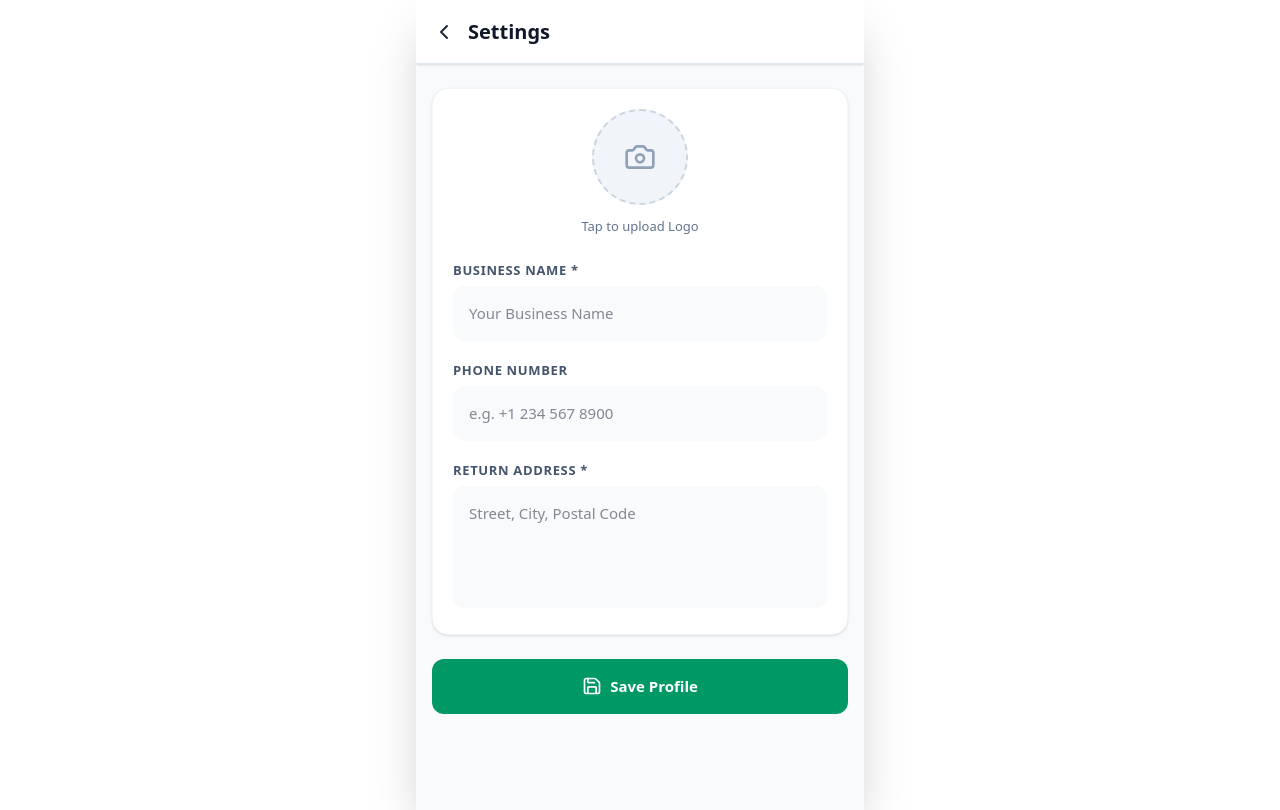
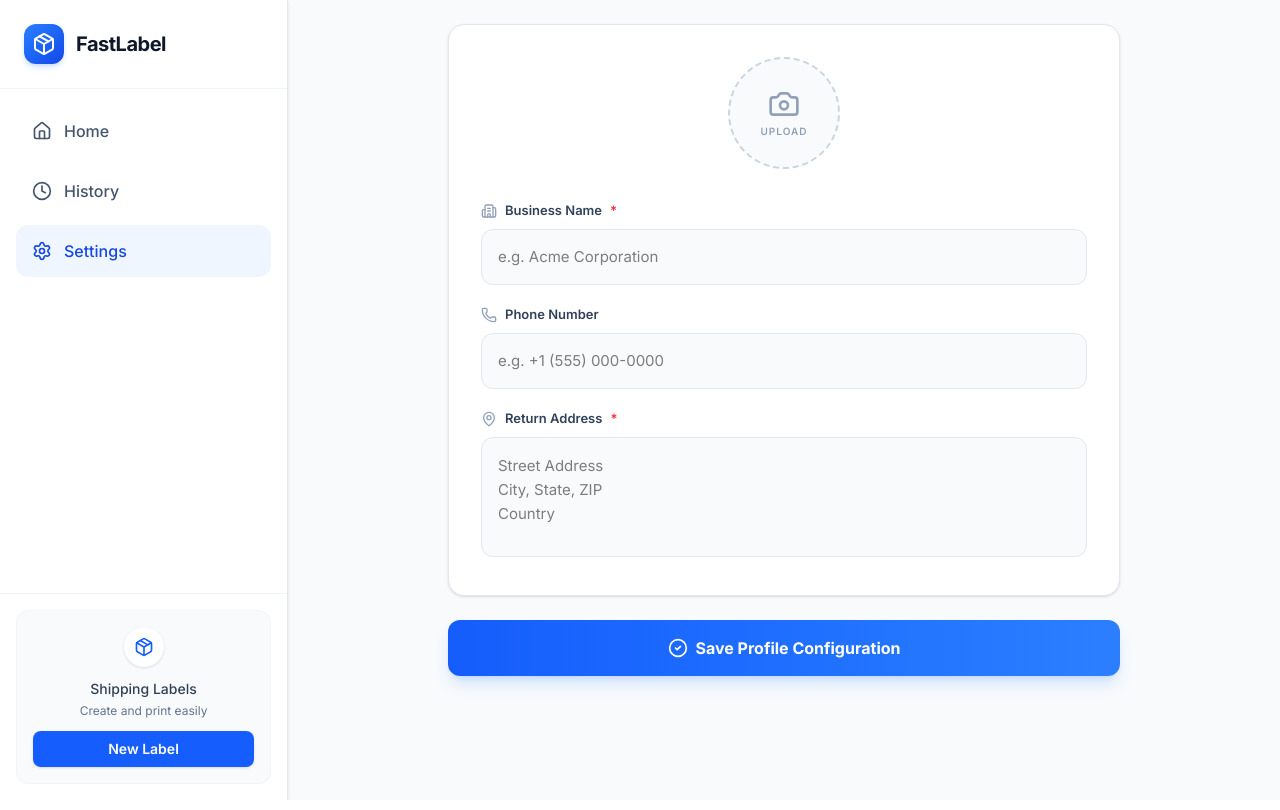
Before and after one commit to SkAteeq/FastLabel, a React (Vite) app: page / in a window 1280 px wide. Built offline with nearby package versions, Linux system fonts and the light colour scheme.

Commit message:
style: update branding and improve print handling
- Update brand color palette from emerald to blue
- Add Inter font for improved typography
- Refactor print workflow to use a dedicated print-root container
- Standardize UI states and toast styling

```diff
--- a/src/App.tsx
+++ b/src/App.tsx
@@ -6,7 +6,8 @@ import { BottomNav, TabType } from './components/BottomNav';
 import { SettingsView } from './views/SettingsView';
 import { HistoryView } from './views/HistoryView';
 import { CreatorWizard } from './views/CreatorWizard';
-import { Package, Settings as SettingsIcon, ChevronLeft, Plus } from 'lucide-react';
+import { Package, Settings as SettingsIcon, ChevronLeft, Plus, Home, Clock } from 'lucide-react';
+import { cn } from './lib/utils';
 
 export default function App() {
   const [currentTab, setCurrentTab] = useState<TabType>('home');
@@ -61,19 +62,87 @@ export default function App() {
   if (loading) {
     return (
       <div className="min-h-screen flex items-center justify-center bg-slate-50 dark:bg-slate-950 text-slate-500">
-        <Package className="w-12 h-12 animate-pulse" />
+        <Package className="w-12 h-12 animate-pulse text-blue-600" />
       </div>
     );
   }
 
   return (
-    <div className="min-h-screen bg-slate-50 dark:bg-slate-950 font-sans selection:bg-emerald-500/30 flex flex-col w-full max-w-md mx-auto relative shadow-2xl overflow-hidden">
-      <Toaster position="top-center" toastOptions={{ duration: 3000, className: 'dark:bg-slate-800 dark:text-white' }} />
+    <div className="min-h-screen bg-[#F8FAFC] dark:bg-slate-950 font-sans selection:bg-blue-500/30 flex flex-col md:flex-row w-full mx-auto relative overflow-hidden">
+      <Toaster position="top-center" toastOptions={{ duration: 3000, className: 'dark:bg-slate-800 dark:text-white rounded-xl shadow-lg border border-slate-100 dark:border-slate-700' }} />
 
       {!creatingLabel && (
+        <aside className="hidden md:flex flex-col w-64 lg:w-72 bg-white dark:bg-slate-900 border-r border-slate-200 dark:border-slate-800 shrink-0 h-screen shadow-sm z-20 print:hidden">
+          <div className="p-6 border-b border-slate-100 dark:border-slate-800 flex items-center gap-3">
+             <div className="w-10 h-10 rounded-xl bg-gradient-to-br from-blue-500 to-blue-700 flex items-center justify-center shadow-md shadow-blue-500/20">
+               <Package className="text-white w-6 h-6" />
+             </div>
+             <h1 className="text-xl font-bold text-slate-900 dark:text-white tracking-tight">FastLabel</h1>
+          </div>
+
+          <div className="p-4 flex-1 flex flex-col gap-2">
+            <button
+              onClick={() => handleTabChange('home')}
+              className={cn(
+                "flex items-center gap-3 px-4 py-3.5 rounded-xl transition-all duration-200 font-medium",
+                currentTab === 'home'
+                  ? "bg-blue-50 text-blue-700 dark:bg-blue-900/30 dark:text-blue-400"
+                  : "text-slate-600 hover:bg-slate-50 dark:text-slate-400 dark:hover:bg-slate-800/50"
+              )}
+            >
+              <Home className="w-5 h-5" />
+              Home
+            </button>
+            <button
+              onClick={() => handleTabChange('history')}
+              className={cn(
+                "flex items-center gap-3 px-4 py-3.5 rounded-xl transition-all duration-200 font-medium",
+                currentTab === 'history'
+                  ? "bg-blue-50 text-blue-700 dark:bg-blue-900/30 dark:text-blue-400"
+                  : "text-slate-600 hover:bg-slate-50 dark:text-slate-400 dark:hover:bg-slate-800/50"
+              )}
+            >
+              <Clock className="w-5 h-5" />
+              History
+            </button>
+            <button
+              onClick={() => handleTabChange('settings')}
+              className={cn(
+                "flex items-center gap-3 px-4 py-3.5 rounded-xl transition-all duration-200 font-medium",
+                currentTab === 'settings'
+                  ? "bg-blue-50 text-blue-700 dark:bg-blue-900/30 dark:text-blue-400"
+                  : "text-slate-600 hover:bg-slate-50 dark:text-slate-400 dark:hover:bg-slate-800/50"
+              )}
+            >
+              <SettingsIcon className="w-5 h-5" />
+              Settings
+            </button>
+          </div>
+
+          <div className="p-4 border-t border-slate-100 dark:border-slate-800">
+             <div className="bg-slate-50 dark:bg-slate-800/50 rounded-xl p-4 flex flex-col items-center text-center border border-slate-100 dark:border-slate-700/50">
+               <div className="w-10 h-10 bg-white dark:bg-slate-800 rounded-full flex items-center justify-center shadow-sm mb-3">
+                 <Package className="w-5 h-5 text-blue-600 dark:text-blue-400" />
+               </div>
+               <p className="text-sm font-medium text-slate-700 dark:text-slate-300 mb-1">Shipping Labels</p>
+               <p className="text-xs text-slate-500 dark:text-slate-400 mb-3">Create and print easily</p>
+               <button
+                 onClick={() => handleTabChange('home')}
+                 className="w-full bg-blue-600 hover:bg-blue-700 text-white rounded-lg py-2 shadow hover:shadow-md hover:shadow-blue-500/20 active:scale-[0.98] transition-all font-semibold text-sm"
+               >
+                 New Label
+               </button>
+             </div>
+          </div>
+        </aside>
+      )}
+
+      {/* Main Content Area */}
+      <main className="flex-1 flex flex-col h-screen min-w-0 relative">
+        {!creatingLabel && (
           <>
-          {/* Top Header */}
-          <div className="px-4 bg-white dark:bg-slate-900 border-b border-slate-200 dark:border-slate-800 safe-top flex justify-between items-center h-16 shrink-0 z-10 shadow-sm">
+            {/* Mobile Top Header */}
+            <div className="md:hidden px-4 bg-white dark:bg-slate-900 border-b border-slate-200 dark:border-slate-800 safe-top flex justify-between items-center h-16 shrink-0 z-10 shadow-sm">
               {currentTab === 'settings' ? (
                 <div className="flex items-center gap-1">
                   <button
@@ -87,7 +156,10 @@ export default function App() {
               ) : (
                 <>
                   <h1 className="text-xl font-bold text-slate-900 dark:text-white flex items-center gap-2">
-                  <Package className="text-emerald-600 dark:text-emerald-500 w-6 h-6" /> FastLabel
+                    <div className="w-8 h-8 rounded-lg bg-gradient-to-br from-blue-500 to-blue-700 flex items-center justify-center shadow-md">
+                       <Package className="text-white w-5 h-5" />
+                    </div>
+                    FastLabel
                   </h1>
                   <button
                     onClick={() => setCurrentTab('settings')}
@@ -99,7 +171,7 @@ export default function App() {
               )}
             </div>
 
-          <div className="flex-1 overflow-hidden flex flex-col relative print:hidden">
+            <div className="flex-1 overflow-hidden flex flex-col relative print:hidden bg-[#F8FAFC] dark:bg-slate-950">
               {currentTab === 'history' && (
                 <HistoryView
                   onDuplicate={handleDuplicate}
@@ -110,33 +182,34 @@ export default function App() {
               {currentTab === 'settings' && <SettingsView onProfileSaved={loadProfile} />}
 
               {currentTab === 'home' && !creatingLabel && (
-              <div className="flex-1 flex flex-col justify-center items-center p-6 bg-slate-50 dark:bg-slate-950">
-                <div className="w-24 h-24 bg-emerald-100 dark:bg-emerald-900/30 rounded-full flex items-center justify-center mb-6">
-                  <Package className="w-12 h-12 text-emerald-600 dark:text-emerald-500" />
+                <div className="flex-1 flex flex-col justify-center items-center p-6 lg:p-12">
+                  <div className="w-32 h-32 bg-blue-100 dark:bg-blue-900/30 rounded-full flex items-center justify-center mb-8 relative">
+                    <div className="absolute inset-0 bg-blue-400/20 dark:bg-blue-500/20 rounded-full animate-ping opacity-75 duration-1000" />
+                    <Package className="w-14 h-14 text-blue-600 dark:text-blue-500 relative z-10" />
                   </div>
-                <h2 className="text-2xl font-bold text-slate-900 dark:text-white mb-2 text-center">Ready to Print</h2>
-                <p className="text-slate-500 dark:text-slate-400 text-center max-w-[280px] mb-8">
+                  <h2 className="text-3xl font-bold text-slate-900 dark:text-white mb-3 text-center tracking-tight">Ready to Print</h2>
+                  <p className="text-slate-500 dark:text-slate-400 text-center max-w-[320px] mb-10 text-lg">
                     Create a new shipping label instantly. No internet connection required.
                   </p>
                   <button
                     onClick={() => handleTabChange('home')}
-                  className="bg-emerald-600 hover:bg-emerald-700 dark:bg-emerald-500 dark:hover:bg-emerald-600 text-white rounded-xl py-3.5 px-8 shadow-md hover:shadow-lg shadow-emerald-500/15 active:scale-95 transition-transform flex items-center justify-center gap-2 text-base font-bold"
+                    className="bg-gradient-to-r from-blue-600 to-blue-500 hover:from-blue-700 hover:to-blue-600 dark:from-blue-500 dark:to-blue-400 text-white rounded-2xl py-4 px-10 shadow-lg hover:shadow-xl shadow-blue-500/25 active:scale-[0.97] transition-all flex items-center justify-center gap-3 text-lg font-semibold w-full max-w-[300px]"
                   >
-                  <Plus className="w-5 h-5 stroke-[2.5]" />
+                    <Plus className="w-6 h-6 stroke-[2.5]" />
                     <span>Create New Label</span>
                   </button>
                 </div>
               )}
             </div>
 
-          <div className="print:hidden">
+            <div className="md:hidden print:hidden">
               <BottomNav currentTab={currentTab} onChange={setCurrentTab} />
             </div>
           </>
         )}
 
         {creatingLabel && senderProfile && (
-        <div className="absolute inset-0 z-50 bg-slate-50 dark:bg-slate-950 flex flex-col print-wrapper">
+          <div className="absolute inset-0 z-50 bg-[#F8FAFC] dark:bg-slate-950 flex flex-col print-wrapper">
             <CreatorWizard
               sender={senderProfile}
               initialLabel={initialLabel}
@@ -148,6 +221,7 @@ export default function App() {
             />
           </div>
         )}
+      </main>
     </div>
   );
 }
--- a/src/components/BottomNav.tsx
+++ b/src/components/BottomNav.tsx
@@ -19,12 +19,12 @@ export function BottomNav({ currentTab, onChange }: BottomNavProps) {
           onClick={() => onChange('home')}
           className={cn(
             "flex flex-col items-center justify-center w-full h-full gap-1 active:scale-95 transition-transform",
-            currentTab === 'home' ? "text-emerald-600 dark:text-emerald-400" : "text-slate-500 dark:text-slate-400"
+            currentTab === 'home' ? "text-blue-600 dark:text-blue-400" : "text-slate-500 dark:text-slate-400"
           )}
         >
           <div className={cn(
             "px-4 py-1 rounded-full transition-colors",
-            currentTab === 'home' && "bg-emerald-100 dark:bg-emerald-900/40 font-bold"
+            currentTab === 'home' && "bg-blue-50 dark:bg-blue-900/40 font-bold"
           )}>
             <Home className="w-6 h-6" strokeWidth={currentTab === 'home' ? 2.5 : 2} />
           </div>
@@ -35,12 +35,12 @@ export function BottomNav({ currentTab, onChange }: BottomNavProps) {
           onClick={() => onChange('history')}
           className={cn(
             "flex flex-col items-center justify-center w-full h-full gap-1 active:scale-95 transition-transform",
-            currentTab === 'history' ? "text-emerald-600 dark:text-emerald-400" : "text-slate-500 dark:text-slate-400"
+            currentTab === 'history' ? "text-blue-600 dark:text-blue-400" : "text-slate-500 dark:text-slate-400"
           )}
         >
           <div className={cn(
             "px-4 py-1 rounded-full transition-colors",
-            currentTab === 'history' && "bg-emerald-100 dark:bg-emerald-900/40 font-bold"
+            currentTab === 'history' && "bg-blue-50 dark:bg-blue-900/40 font-bold"
           )}>
             <Clock className="w-6 h-6" strokeWidth={currentTab === 'history' ? 2.5 : 2} />
           </div>
--- a/src/index.css
+++ b/src/index.css
@@ -1,4 +1,9 @@
+@import url('https://fonts.googleapis.com/css2?family=Inter:wght@400;500;600;700&display=swap');
 @import "tailwindcss";
+
+@theme {
+  --font-sans: "Inter", ui-sans-serif, system-ui, sans-serif;
+}
 
 @layer utilities {
   .no-scrollbar::-webkit-scrollbar {
@@ -7,6 +12,9 @@
   .no-scrollbar {
     -ms-overflow-style: none;
     scrollbar-width: none;
+  }
+  .print-paper {
+    transform-origin: center center;
   }
 }
 
@@ -19,10 +27,31 @@
     color: #000000 !important;
     margin: 0 !important;
     padding: 0 !important;
-    width: 100% !important;
-    height: 100% !important;
+
+
     overflow: visible !important;
     -webkit-print-color-adjust: exact !important;
     print-color-adjust: exact !important;
   }
 }
+
+
+@media screen {
+  #print-root {
+    position: absolute;
+    left: -9999px;
+    top: -9999px;
+    visibility: hidden;
+  }
+}
+
+@media print {
+  #print-root {
+    position: relative !important;
+    left: 0 !important;
+    top: 0 !important;
+    visibility: visible !important;
+    display: block !important;
+    width: 100% !important;
+  }
+}
--- a/src/views/SettingsView.tsx
+++ b/src/views/SettingsView.tsx
@@ -1,5 +1,5 @@
 import React, { useState, useEffect, useRef } from 'react';
-import { Camera, Save } from 'lucide-react';
+import { Camera, Save, Building2, Phone, MapPin, CheckCircle2 } from 'lucide-react';
 import { getSenderProfile, saveSenderProfile } from '../db';
 import { SenderProfile } from '../types';
 import toast from 'react-hot-toast';
@@ -31,7 +31,7 @@ export function SettingsView({ onProfileSaved }: SettingsViewProps) {
 
   const handleSave = async () => {
     if (!profile.businessName || !profile.address) {
-      toast.error('Failed to update the setting due to a validation error: Business Name and Address are required.');
+      toast.error('Business Name and Address are required.');
       return;
     }
 
@@ -49,10 +49,10 @@ export function SettingsView({ onProfileSaved }: SettingsViewProps) {
     try {
       await saveSenderProfile(profile);
       setInitialProfile(profile);
-      toast.success('Sender profile updated successfully.');
+      toast.success('Sender profile updated successfully.', { icon: '👏' });
       onProfileSaved();
     } catch (error) {
-      toast.error('Unable to save the changes. Please try again.');
+      toast.error('Unable to save changes. Please try again.');
     }
   };
 
@@ -67,24 +67,39 @@ export function SettingsView({ onProfileSaved }: SettingsViewProps) {
     }
   };
 
-  if (loading) return <div className="p-4">Loading...</div>;
+  if (loading) return <div className="p-4 flex justify-center mt-10"><div className="w-6 h-6 border-2 border-blue-500 border-t-transparent rounded-full animate-spin"></div></div>;
 
   return (
-    <div className="flex-1 flex flex-col pb-24 overflow-y-auto no-scrollbar bg-slate-50 dark:bg-slate-950 text-slate-900 dark:text-slate-100 p-4">
-      <div className="space-y-5 bg-white dark:bg-slate-900 p-5 rounded-2xl shadow-sm border border-slate-100 dark:border-slate-800 mt-2">
+    <div className="flex-1 flex flex-col h-full bg-transparent overflow-hidden">
+      {/* Top Header */}
+      <div className="p-4 md:p-6 lg:px-8 border-b border-slate-200 dark:border-slate-800 bg-white/80 dark:bg-slate-900/80 backdrop-blur-md shadow-sm shrink-0 z-20 md:hidden">
+        <h2 className="text-xl font-bold text-slate-900 dark:text-white flex items-center gap-2">
+          Sender Profile
+        </h2>
+      </div>
 
-        <div className="flex flex-col items-center mb-6">
+      <div className="flex-1 overflow-y-auto no-scrollbar p-4 md:p-6 lg:px-8 pb-24 md:pb-6">
+        <div className="max-w-2xl mx-auto space-y-6">
+          <div className="bg-white dark:bg-slate-900 p-6 md:p-8 rounded-2xl shadow-sm hover:shadow-md transition-shadow border border-slate-200 dark:border-slate-800">
+            <div className="flex flex-col items-center mb-8">
               <div
-            className="w-24 h-24 rounded-full bg-slate-100 dark:bg-slate-800 flex items-center justify-center overflow-hidden border-2 border-dashed border-slate-300 cursor-pointer"
+                className="w-28 h-28 rounded-full bg-slate-50 dark:bg-slate-800 flex items-center justify-center overflow-hidden border-2 border-dashed border-slate-300 dark:border-slate-700 cursor-pointer hover:bg-slate-100 dark:hover:bg-slate-700 transition-colors group relative"
                 onClick={() => fileInputRef.current?.click()}
               >
                 {profile.logo ? (
-              <img src={profile.logo} alt="Logo" className="w-full h-full object-cover" />
+                  <>
+                    <img src={profile.logo} alt="Logo" className="w-full h-full object-cover group-hover:opacity-50 transition-opacity" />
+                    <div className="absolute inset-0 flex items-center justify-center opacity-0 group-hover:opacity-100 transition-opacity">
+                      <Camera className="w-8 h-8 text-white drop-shadow-md" />
+                    </div>
+                  </>
                 ) : (
-              <Camera className="w-8 h-8 text-slate-400" />
+                  <div className="flex flex-col items-center justify-center text-slate-400 group-hover:text-blue-500 transition-colors">
+                    <Camera className="w-8 h-8 mb-1" />
+                    <span className="text-[10px] font-semibold uppercase tracking-widest">Upload</span>
+                  </div>
                 )}
               </div>
-          <p className="text-[13px] text-slate-500 mt-3 font-medium">Tap to upload Logo</p>
               <input
                 type="file"
                 ref={fileInputRef}
@@ -94,46 +109,58 @@ export function SettingsView({ onProfileSaved }: SettingsViewProps) {
               />
             </div>
 
+            <div className="space-y-5">
               <div>
-          <label className="block text-[13px] font-semibold text-slate-600 dark:text-slate-400 mb-1.5 uppercase tracking-wider">Business Name *</label>
+                <label className="flex items-center gap-2 text-[13px] font-semibold text-slate-700 dark:text-slate-300 mb-2">
+                  <Building2 className="w-4 h-4 text-slate-400" />
+                  Business Name <span className="text-red-500">*</span>
+                </label>
                 <input
-            className="w-full bg-slate-50 dark:bg-slate-800 border-none rounded-xl p-4 min-h-[48px] focus:ring-2 focus:ring-emerald-500 outline-none text-[15px]"
-            placeholder="Your Business Name"
+                  className="w-full bg-slate-50 dark:bg-slate-800/50 border border-slate-200 dark:border-slate-700 rounded-xl p-4 focus:bg-white focus:ring-2 focus:ring-blue-500/50 focus:border-blue-500 outline-none text-[15px] transition-all"
+                  placeholder="e.g. Acme Corporation"
                   value={profile.businessName}
                   onChange={e => setProfile({...profile, businessName: e.target.value})}
                 />
               </div>
 
               <div>
-          <label className="block text-[13px] font-semibold text-slate-600 dark:text-slate-400 mb-1.5 uppercase tracking-wider">Phone Number</label>
+                <label className="flex items-center gap-2 text-[13px] font-semibold text-slate-700 dark:text-slate-300 mb-2">
+                  <Phone className="w-4 h-4 text-slate-400" />
+                  Phone Number
+                </label>
                 <input
                   type="tel"
-            className="w-full bg-slate-50 dark:bg-slate-800 border-none rounded-xl p-4 min-h-[48px] focus:ring-2 focus:ring-emerald-500 outline-none text-[15px]"
-            placeholder="e.g. +1 234 567 8900"
+                  className="w-full bg-slate-50 dark:bg-slate-800/50 border border-slate-200 dark:border-slate-700 rounded-xl p-4 focus:bg-white focus:ring-2 focus:ring-blue-500/50 focus:border-blue-500 outline-none text-[15px] transition-all"
+                  placeholder="e.g. +1 (555) 000-0000"
                   value={profile.phone}
                   onChange={e => setProfile({...profile, phone: e.target.value})}
                 />
               </div>
 
               <div>
-          <label className="block text-[13px] font-semibold text-slate-600 dark:text-slate-400 mb-1.5 uppercase tracking-wider">Return Address *</label>
+                <label className="flex items-center gap-2 text-[13px] font-semibold text-slate-700 dark:text-slate-300 mb-2">
+                  <MapPin className="w-4 h-4 text-slate-400" />
+                  Return Address <span className="text-red-500">*</span>
+                </label>
                 <textarea
-            className="w-full bg-slate-50 dark:bg-slate-800 border-none rounded-xl p-4 min-h-[100px] focus:ring-2 focus:ring-emerald-500 outline-none resize-none text-[15px]"
-            placeholder="Street, City, Postal Code"
-            rows={4}
+                  className="w-full bg-slate-50 dark:bg-slate-800/50 border border-slate-200 dark:border-slate-700 rounded-xl p-4 min-h-[120px] focus:bg-white focus:ring-2 focus:ring-blue-500/50 focus:border-blue-500 outline-none resize-none text-[15px] transition-all leading-relaxed"
+                  placeholder="Street Address&#10;City, State, ZIP&#10;Country"
                   value={profile.address}
                   onChange={e => setProfile({...profile, address: e.target.value})}
                 />
               </div>
             </div>
+          </div>
 
           <button
             onClick={handleSave}
-        className="mt-6 flex items-center justify-center gap-2 w-full bg-emerald-600 hover:bg-emerald-700 dark:bg-emerald-500 dark:hover:bg-emerald-600 text-white p-4 min-h-[48px] rounded-xl font-bold active:scale-95 transition-transform text-[15px]"
+            className="w-full bg-gradient-to-r from-blue-600 to-blue-500 hover:from-blue-700 hover:to-blue-600 text-white rounded-xl py-4 px-6 shadow-lg shadow-blue-500/20 active:scale-[0.98] transition-all flex items-center justify-center gap-2 text-base font-bold"
           >
-        <Save className="w-5 h-5" />
-        Save Profile
+            <CheckCircle2 className="w-5 h-5" />
+            Save Profile Configuration
           </button>
+        </div>
+      </div>
     </div>
   );
 }
```
Also changed, not shown: src/views/CreatorWizard.tsx (+57 -90 lines), src/views/HistoryView.tsx (+52 -38 lines), patch.txt (added). Lines whose indentation alone changed are shown as unchanged.
